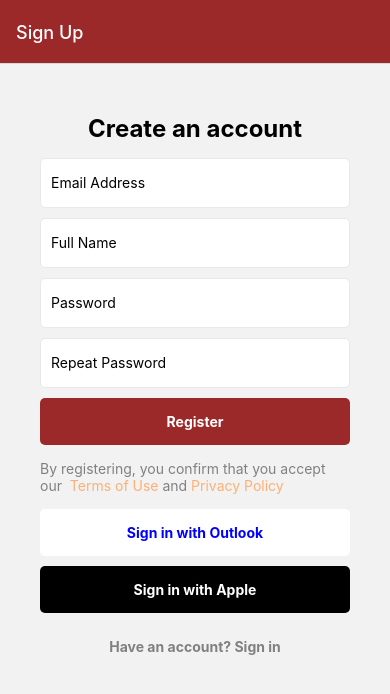
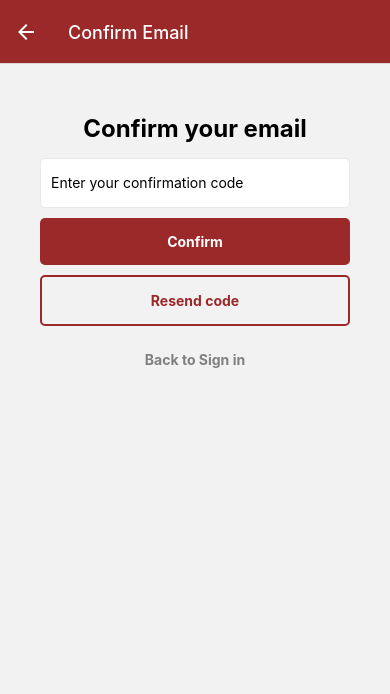
Before and after one commit to KhoobanS1/MhelpSapp, a React Native app: screen /ConfirmEmailScreen in a window 390 px wide. Shown: the top 694 px of the page. Built offline with nearby package versions, Linux system fonts and the light colour scheme.

Commit message:
confirm and reset screens done (#8)

```diff
--- a/App.js
+++ b/App.js
@@ -5,6 +5,9 @@ import MeetingsScreen from "./src/components/screens/MeetingsScreen";
 import HomeScreen from "./src/components/screens/HomeScreen";
 import SignInScreen from "./src/components/screens/SignInScreen";
 import SignUpScreen from "./src/components/screens/SignUpScreen";
+import ConfirmEmailScreen from "./src/components/screens/ConfirmEmailScreen";
+import ForgotPasswordScreen from "./src/components/screens/ForgotPasswordScreen";
+import NewPasswordScreen from "./src/components/screens/NewPasswordScreen";
 
 const stack = createNativeStackNavigator();
 
@@ -16,7 +19,7 @@ export const App = () => {
   return (
     <NavigationContainer>
       <stack.Navigator
-        initialRouteName="SignUpScreen"
+        initialRouteName="HomeScreen"
         screenOptions={{
           headerStyle: { backgroundColor: "#9C2929" },
           headerTintColor: "white",
@@ -50,6 +53,21 @@ export const App = () => {
           component={SignUpScreen}
           options={{ title: "Sign Up" }}
         />
+        <stack.Screen
+          name="ConfirmEmailScreen"
+          component={ConfirmEmailScreen}
+          options={{ title: "Confirm Email" }}
+        />
+        <stack.Screen
+          name="ForgotPasswordScreen"
+          component={ForgotPasswordScreen}
+          options={{ title: "Reset Password" }}
+        />
+        <stack.Screen
+          name="NewPasswordScreen"
+          component={NewPasswordScreen}
+          options={{ title: "Reset Password" }}
+        />
       </stack.Navigator>
     </NavigationContainer>
   );
--- a/package.json
+++ b/package.json
@@ -9,11 +9,14 @@
     "web": "expo start --web"
   },
   "dependencies": {
+    "@react-navigation/native": "^6.1.10",
     "@react-navigation/native-stack": "^6.9.18",
     "expo": "~50.0.6",
     "expo-status-bar": "~1.11.1",
     "react": "18.2.0",
-    "react-native": "0.73.4"
+    "react-native": "0.73.4",
+    "react-native-safe-area-context": "^4.9.0",
+    "react-native-screens": "^3.29.0"
   },
   "devDependencies": {
     "@babel/core": "^7.20.0"
--- a/src/components/UI/CustomButton/CustomButton.js
+++ b/src/components/UI/CustomButton/CustomButton.js
@@ -42,6 +42,10 @@ const styles = StyleSheet.create({
   container_PRIMARY: {
     backgroundColor: "#9C2929",
   },
+  container_SECONDARY: {
+    borderColor: "#9C2929",
+    borderWidth: 2,
+  },
 
   container_TERTIARY: {},
 
@@ -52,6 +56,9 @@ const styles = StyleSheet.create({
   text_TERTIARY: {
     color: "gray",
   },
+  text_SECONDARY: {
+    color: "#9C2929",
+  },
 });
 
 export default CustomButton;
--- /dev/null
+++ b/src/components/screens/ConfirmEmailScreen.js
@@ -0,0 +1,70 @@
+import React, { useState } from "react";
+import { StyleSheet, View, Text } from "react-native";
+import CustomInput from "../CustomInput/CustomInput";
+import CustomButton from "../UI/CustomButton/CustomButton";
+import SocialSignInButtons from "../UI/SocialSignInButtons/SocialSignInButtons";
+
+const ConfirmEmailScreen = () => {
+  const [code, setCode] = useState("");
+
+  const onConfirmPressed = () => {
+    console.warn("Confirm");
+  };
+
+  const onSignInPressed = () => {
+    console.warn("onSignInPressed");
+  };
+
+  const onResendPressed = () => {
+    console.warn("Resend");
+  };
+
+  return (
+    <View style={styles.root}>
+      <Text style={styles.title}>Confirm your email</Text>
+
+      <CustomInput
+        placeholder="Enter your confirmation code"
+        value={code}
+        setValue={setCode}
+      />
+
+      <CustomButton text={"Confirm"} onPress={onConfirmPressed} />
+
+      <CustomButton
+        text="Resend code"
+        onPress={onResendPressed}
+        type="SECONDARY"
+      />
+
+      <CustomButton
+        text="Back to Sign in"
+        onPress={onSignInPressed}
+        type="TERTIARY"
+      />
+    </View>
+  );
+};
+
+const styles = StyleSheet.create({
+  root: {
+    alignItems: "center",
+    padding: 40,
+  },
+  title: {
+    fontSize: 24,
+    fontWeight: "bold",
+    color: "black",
+    margin: 10,
+  },
+  text: {
+    color: "gray",
+    marginVertical: 10,
+  },
+
+  link: {
+    color: "#fdb075",
+  },
+});
+
+export default ConfirmEmailScreen;
--- /dev/null
+++ b/src/components/screens/ForgotPasswordScreen.js
@@ -0,0 +1,60 @@
+import React, { useState } from "react";
+import { StyleSheet, View, Text } from "react-native";
+import CustomInput from "../CustomInput/CustomInput";
+import CustomButton from "../UI/CustomButton/CustomButton";
+import SocialSignInButtons from "../UI/SocialSignInButtons/SocialSignInButtons";
+
+const ForgotPasswordScreen = () => {
+  const [code, setCode] = useState("");
+
+  const onSendPressed = () => {
+    console.warn("Confirm");
+  };
+
+  const onSignInPressed = () => {
+    console.warn("onSignInPressed");
+  };
+
+  return (
+    <View style={styles.root}>
+      <Text style={styles.title}>Reset your password</Text>
+
+      <CustomInput
+        placeholder="Enter your confirmation code"
+        value={code}
+        setValue={setCode}
+      />
+
+      <CustomButton text={"Send"} onPress={onSendPressed} />
+
+      <CustomButton
+        text="Back to Sign in"
+        onPress={onSignInPressed}
+        type="TERTIARY"
+      />
+    </View>
+  );
+};
+
+const styles = StyleSheet.create({
+  root: {
+    alignItems: "center",
+    padding: 40,
+  },
+  title: {
+    fontSize: 24,
+    fontWeight: "bold",
+    color: "black",
+    margin: 10,
+  },
+  text: {
+    color: "gray",
+    marginVertical: 10,
+  },
+
+  link: {
+    color: "#fdb075",
+  },
+});
+
+export default ForgotPasswordScreen;
--- /dev/null
+++ b/src/components/screens/NewPasswordScreen.js
@@ -0,0 +1,62 @@
+import React, { useState } from "react";
+import { StyleSheet, View, Text } from "react-native";
+import CustomInput from "../CustomInput/CustomInput";
+import CustomButton from "../UI/CustomButton/CustomButton";
+import SocialSignInButtons from "../UI/SocialSignInButtons/SocialSignInButtons";
+
+const NewPasswordScreen = () => {
+  const [code, setCode] = useState("");
+  const [NewPassword, setNewPassword] = useState("");
+
+  const onSubmitPressed = () => {
+    console.warn("Submitted");
+  };
+
+  const onSignInPressed = () => {
+    console.warn("onSignInPressed");
+  };
+
+  return (
+    <View style={styles.root}>
+      <Text style={styles.title}>Reset your password</Text>
+
+      <CustomInput placeholder="Code" value={code} setValue={setCode} />
+      <CustomInput
+        placeholder="Enter your new password"
+        value={NewPassword}
+        setValue={setNewPassword}
+      />
+
+      <CustomButton text={"Submit"} onPress={onSubmitPressed} />
+
+      <CustomButton
+        text="Back to Sign in"
+        onPress={onSignInPressed}
+        type="TERTIARY"
+      />
+    </View>
+  );
+};
+
+const styles = StyleSheet.create({
+  root: {
+    alignItems: "center",
+    padding: 40,
+  },
+  title: {
+    fontSize: 24,
+    fontWeight: "bold",
+    color: "black",
+    margin: 10,
+  },
+  text: {
+    color: "gray",
+    marginVertical: 10,
+  },
+
+  link: {
+    color: "#fdb075",
+  },
+});
+
+export default NewPasswordScreen;
```
Also changed, not shown: src/components/UI/HomeButtons.js (added), 1 other file (tests, documents, lock files or other folders).
